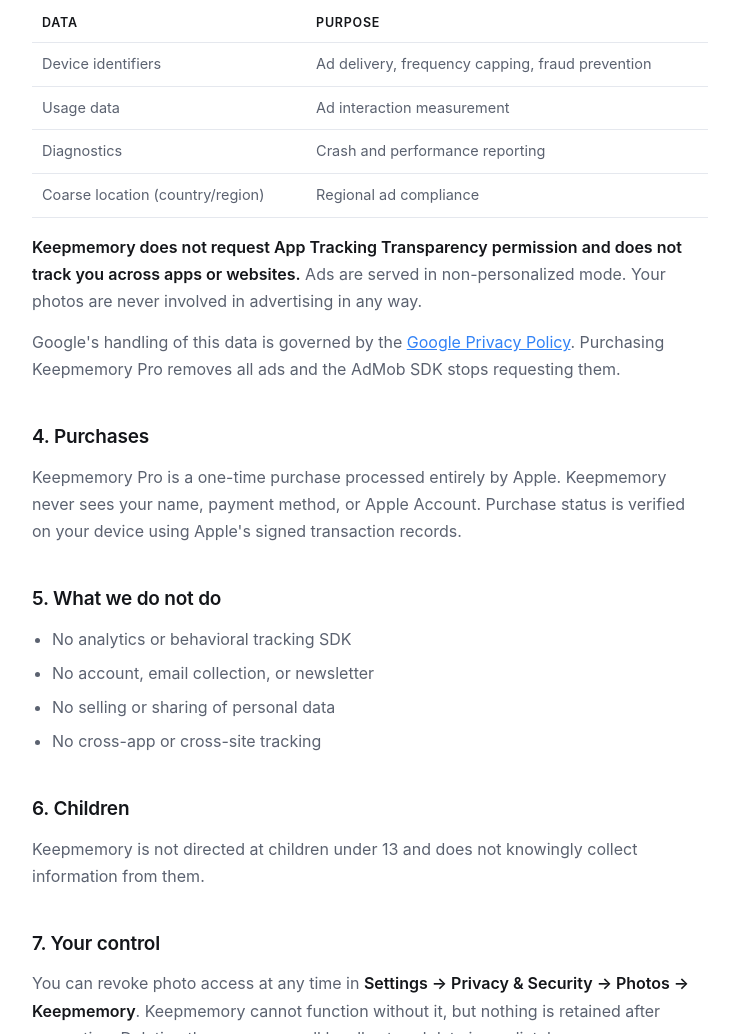
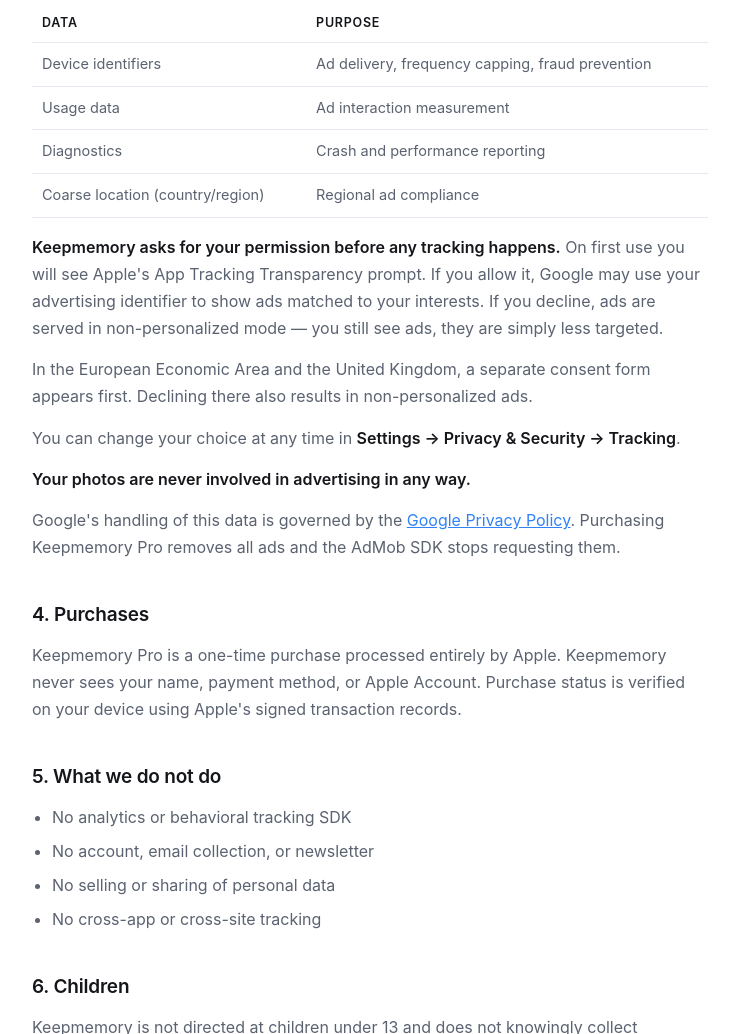
Before and after one commit to dSM0829/spaceback-site, a plain HTML site: page privacy.html in a window 1280 px wide. Shown: the part 1019-2053 px from the top of the page, without its empty margins (270-1009 px from the left). Drawn offline with Linux system fonts and the light colour scheme.

Commit message:
Update privacy policy for personalized ads (ATT + UMP)

```diff
--- a/privacy.html
+++ b/privacy.html
@@ -33,7 +33,10 @@
 <tr><td>Diagnostics</td><td>Crash and performance reporting</td></tr>
 <tr><td>Coarse location (country/region)</td><td>Regional ad compliance</td></tr>
 </table>
-<p><strong>Keepmemory does not request App Tracking Transparency permission and does not track you across apps or websites.</strong> Ads are served in non-personalized mode. Your photos are never involved in advertising in any way.</p>
+<p><strong>Keepmemory asks for your permission before any tracking happens.</strong> On first use you will see Apple's App Tracking Transparency prompt. If you allow it, Google may use your advertising identifier to show ads matched to your interests. If you decline, ads are served in non-personalized mode — you still see ads, they are simply less targeted.</p>
+<p>In the European Economic Area and the United Kingdom, a separate consent form appears first. Declining there also results in non-personalized ads.</p>
+<p>You can change your choice at any time in <strong>Settings → Privacy &amp; Security → Tracking</strong>.</p>
+<p><strong>Your photos are never involved in advertising in any way.</strong></p>
 <p>Google's handling of this data is governed by the <a href="https://policies.google.com/privacy">Google Privacy Policy</a>. Purchasing Keepmemory Pro removes all ads and the AdMob SDK stops requesting them.</p>
 
 <h2>4. Purchases</h2>
```
